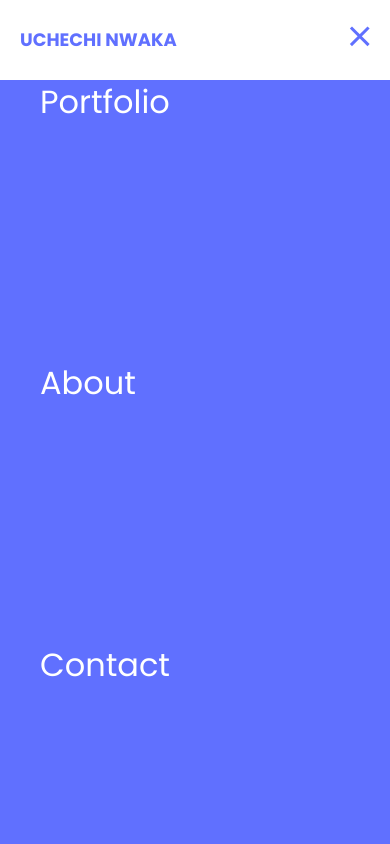
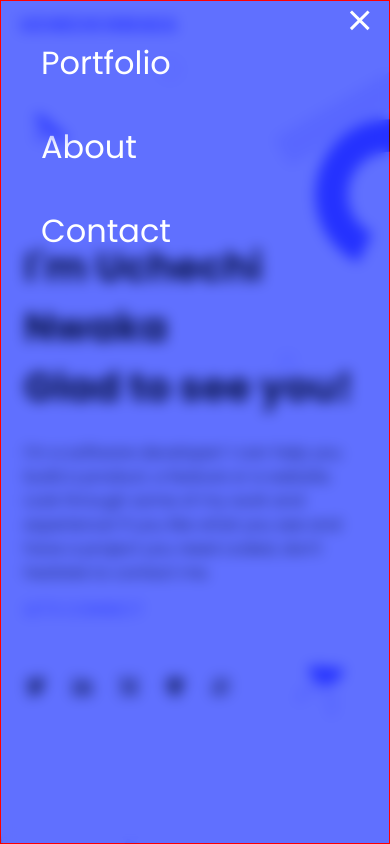
Before and after one commit to uchexm/Portfolio, a website: page index.html in a window 390 px wide. Both pictures are taken after a click on the element 359 px from the left and 36 px from the top of the page. Shown: the top 844 px of the page. Drawn offline with nearby package versions, Linux system fonts and the light colour scheme.

Commit message:
Fix mobile menu positioning ang styling

```diff
--- a/index.html
+++ b/index.html
@@ -17,8 +17,7 @@
   </head>
   <body>
     <header class="nav-container">
-      <nav class="navbar">
-         <h1 id="logo">UCHECHI NWAKA</h1>
+      <div class="mobile-menu-container">
         <div class="menu-toggle" id="mobile-menu">
           <span class="bar"></span>
           <span class="bar"></span>
@@ -29,6 +28,9 @@
             <li><a class="menuItem" href="#about">About</a></li>
             <li><a class="menuItem" href="#contact">Contact</a></li>
           </ul>
+       </div>
+      <nav class="navbar">
+         <h1 id="logo">UCHECHI NWAKA</h1>
          <ul class="desktop-menu">
           <li><a class="menuItem1" href="#portfolio">Portfolio</a></li>
           <li><a class="menuItem1" href="#about">About</a></li>
--- a/style.css
+++ b/style.css
@@ -1,3 +1,7 @@
+html {
+  scroll-behavior: smooth;
+}
+
 * {
   box-sizing: border-box;
 }
@@ -103,11 +107,9 @@ body {
   display: flex;
   grid-template-columns: 0.2fr auto 1fr;
   align-items: center;
-  height: 80px;
   width: 100%;
-  max-width: 1720px;
-  margin: 0 auto;
 }
+
 #logo{
   font-style: normal;
   font-weight: 700;
@@ -123,18 +125,21 @@ body {
 }
 
 .nav-menu {
-  display: grid;
-  grid-template-columns: auto;
+  display: flex;
   list-style: none;
   width: 100%;
   height: 100vh;
   justify-self: end;
   margin: 0;
   position: absolute;
-  top: 80px;
   left: -100%;
   opacity: 0;
   transition: all 0.5s ease;
+}
+
+.nav-menu,li {
+  margin-top: 40px;
+  top: -40px;
 }
 .menuItem {
   color: white;
@@ -152,13 +157,17 @@ body {
   background: #6070FF;
 }
  .nav-menu.active {
+  display: flex;
+  border: 1px solid red;
+  flex-direction: column;
+  mix-blend-mode: multiply;
   background: #6070FF;
   left: 0;
   opacity: 1;
   transition: all 0.5s ease;
   backdrop-filter: blur(7px);
+ }
 
- }
  .desktop-menu {
   display: none;
 
@@ -179,8 +188,9 @@ body {
  }
 
  #mobile-menu {
+  z-index: 100;
   position: absolute;
-  top: 20%;
+  top: 0;
   right: 5%;
   transform: translate(5%, 20%);
  }
@@ -188,6 +198,7 @@ body {
   display: block;
   cursor: pointer;
  }
+
  .menu-toggle:hover{
   cursor: pointer;
  }
@@ -198,10 +209,12 @@ body {
 
  #mobile-menu.is-active .bar:nth-child(1) {
   transform: translateY(8px) rotate(45deg);
+  background-color: white;
  }
 
  #mobile-menu.is-active .bar:nth-child(3) {
   transform: translateY(-8px) rotate(-45deg);
+  background-color: white;
  }
 
 .headline {
```
Lines whose indentation alone changed are shown as unchanged.
